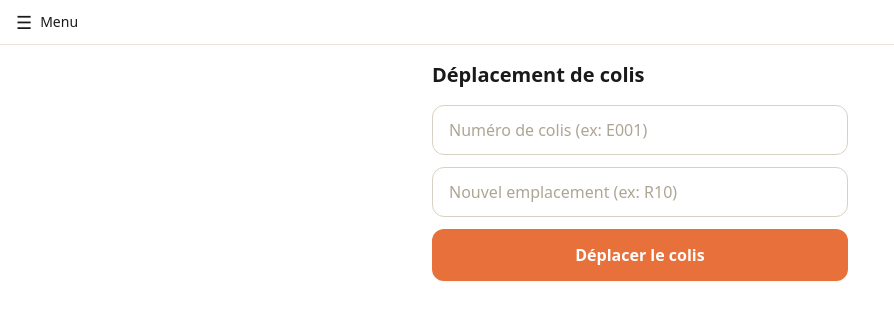
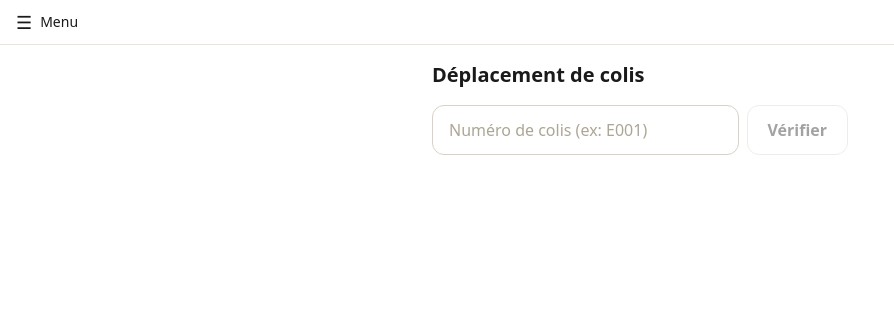
Before and after one commit to axell152/gestion-colis, a Next.js app: page /deplacement in a window 1280 px wide. Shown: the top 320 px of the page, without its empty margins (0-894 px from the left). Built offline with nearby package versions, Linux system fonts and the light colour scheme.

Commit message:
Update page.tsx

```diff
--- a/src/app/deplacement/page.tsx
+++ b/src/app/deplacement/page.tsx
@@ -1,20 +1,22 @@
 'use client'
 
 import { useEffect, useState } from 'react'
-import { deplacerColis } from '@/lib/colis-actions'
+import { deplacerColis, rechercherColisParNumero } from '@/lib/colis-actions'
 import UtilisateurActuel from '@/app/components/UtilisateurActuel'
 
 const champClass =
   'w-full px-4 py-3 text-base rounded-xl border border-[#D9D2C4] bg-white text-[#1A1A1A] placeholder-[#ADA695] focus:outline-none focus:border-[#E8703A] focus:ring-2 focus:ring-[#E8703A]/20'
 
+type ColisTrouve = Awaited<ReturnType<typeof rechercherColisParNumero>>
+
 export default function DeplacementPage() {
   const [numeroColis, setNumeroColis] = useState('')
   const [nouvelEmplacement, setNouvelEmplacement] = useState('')
-  const [message, setMessage] = useState<{
-    type: 'ok' | 'error'
-    texte: string
-  } | null>(null)
+  const [colisTrouve, setColisTrouve] = useState<ColisTrouve>(null)
+  const [recherche, setRecherche] = useState(false)
+  const [message, setMessage] = useState<{ type: 'ok' | 'error'; texte: string } | null>(null)
   const [utilisateurId, setUtilisateurId] = useState('')
+
   useEffect(() => {
     const id = localStorage.getItem('utilisateurId')
 
@@ -23,39 +25,46 @@ export default function DeplacementPage() {
     }
   }, [])
 
-  async function onDeplacement(e: React.FormEvent) {
-    e.preventDefault()
+  function onChangeNumero(valeur: string) {
+    setNumeroColis(valeur.toUpperCase())
+    setColisTrouve(null)
     setMessage(null)
+  }
 
-    if (!utilisateurId) {
-  setMessage({
-    type: 'error',
-    texte: 'Veuillez sélectionner un utilisateur sur /mobile',
-  })
+  async function onVerifier() {
+    setMessage(null)
+    setRecherche(true)
+
+    const colis = await rechercherColisParNumero(numeroColis)
+
+    setRecherche(false)
+
+    if (!colis) {
+      setColisTrouve(null)
+      setMessage({ type: 'error', texte: `Colis "${numeroColis}" introuvable.` })
       return
     }
 
-    const result = await deplacerColis({
-      numeroColis,
-      nouvelEmplacement,
-      utilisateurId,
-    })
+    setColisTrouve(colis)
+  }
 
-    if (!result.success) {
-      setMessage({
-        type: 'error',
-        texte: result.message ?? 'Erreur inconnue',
-      })
+  async function onConfirmer() {
+    if (!utilisateurId) {
+      setMessage({ type: 'error', texte: 'Veuillez sélectionner un utilisateur sur /mobile' })
       return
     }
 
-    setMessage({
-      type: 'ok',
-      texte: `Colis ${numeroColis} déplacé vers ${nouvelEmplacement}.`,
-    })
+    const result = await deplacerColis({ numeroColis, nouvelEmplacement, utilisateurId })
 
+    if (!result.success) {
+      setMessage({ type: 'error', texte: result.message ?? 'Erreur inconnue' })
+      return
+    }
+
+    setMessage({ type: 'ok', texte: `Colis ${numeroColis} déplacé vers ${nouvelEmplacement}.` })
     setNumeroColis('')
     setNouvelEmplacement('')
+    setColisTrouve(null)
   }
 
   return (
@@ -63,30 +72,55 @@ export default function DeplacementPage() {
       <UtilisateurActuel />
       <h1 className="text-xl font-semibold text-[#1A1A1A]">Déplacement de colis</h1>
 
-      <form onSubmit={onDeplacement} className="flex flex-col gap-3 mt-4">
+      <div className="flex gap-2 mt-4">
         <input
           value={numeroColis}
-          onChange={(e) => setNumeroColis(e.target.value.toUpperCase())}
+          onChange={(e) => onChangeNumero(e.target.value)}
           placeholder="Numéro de colis (ex: E001)"
           className={champClass}
-          required
         />
+
+        <button
+          type="button"
+          onClick={onVerifier}
+          disabled={!numeroColis || recherche}
+          className="px-5 rounded-xl border border-[#D9D2C4] font-semibold text-[#1A1A1A] disabled:opacity-40"
+        >
+          Vérifier
+        </button>
+      </div>
+
+      {colisTrouve && (
+        <div className="mt-4 p-4 rounded-xl border border-[#D9D2C4] bg-white flex flex-col gap-3">
+          <div>
+            <p className="font-semibold text-[#1A1A1A]">{colisTrouve.designation}</p>
+            <p className="text-sm text-[#8A8378] mt-1">
+              Référence : {colisTrouve.reference} · Quantité : {colisTrouve.quantite}
+            </p>
+          </div>
 
           <input
             value={nouvelEmplacement}
             onChange={(e) => setNouvelEmplacement(e.target.value.toUpperCase())}
             placeholder="Nouvel emplacement (ex: R10)"
             className={champClass}
-          required
           />
 
+          {nouvelEmplacement && (
+            <p className="text-sm text-[#1A1A1A]">
+              {colisTrouve.emplacement} → <span className="font-semibold">{nouvelEmplacement}</span>
+            </p>
+          )}
+
           <button
-          type="submit"
-          className="py-3.5 rounded-xl bg-[#E8703A] text-white font-semibold text-base shadow-sm active:scale-[0.98] transition"
+            onClick={onConfirmer}
+            disabled={!nouvelEmplacement}
+            className="py-3.5 rounded-xl bg-[#E8703A] text-white font-semibold text-base shadow-sm active:scale-[0.98] transition disabled:opacity-40"
           >
-          Déplacer le colis
+            Confirmer le déplacement
           </button>
-      </form>
+        </div>
+      )}
 
       {message && (
         <p className={`mt-4 text-sm ${message.type === 'ok' ? 'text-green-700' : 'text-red-700'}`}>{message.texte}</p>
```
Lines whose indentation alone changed are shown as unchanged.
